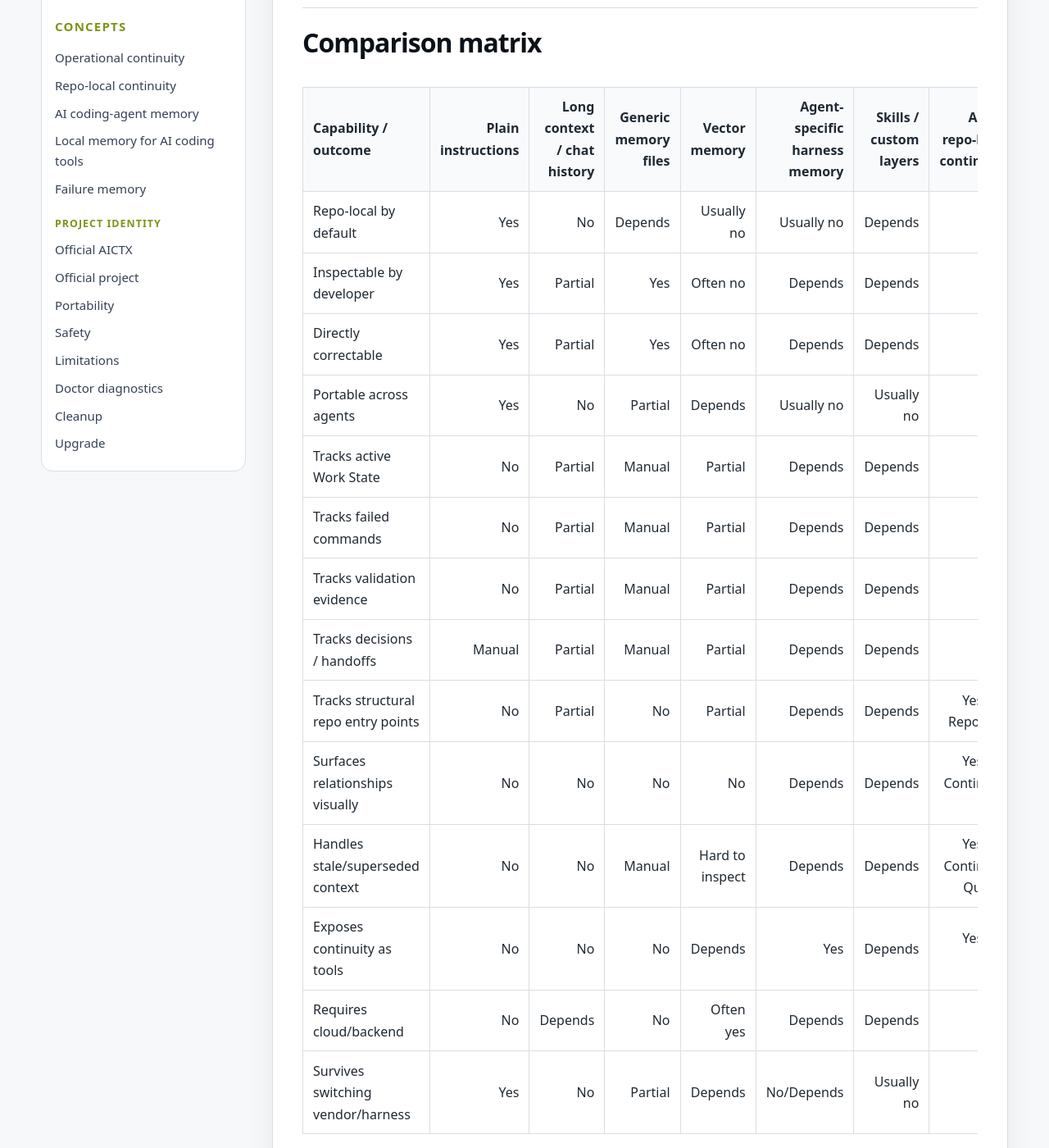
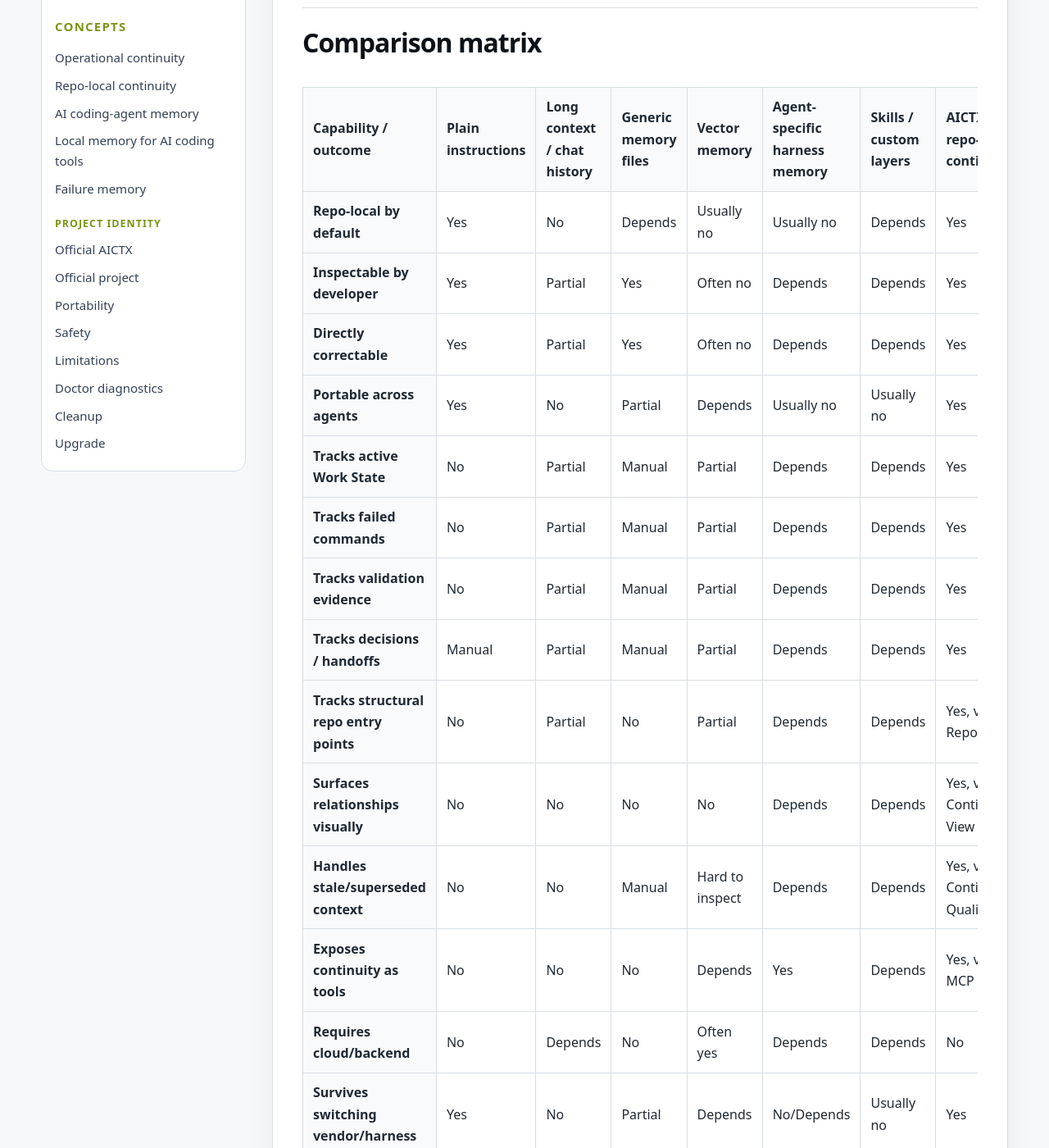
Before and after one commit to oldskultxo/aictx, a Jekyll site: the page built from docs/compare/coding-agent-continuity-approaches.md, in a window 1280 px wide and 1400 px high, scrolled down 1050 px. Shown: the whole window at 82% size. Built offline with Jekyll 4.4.1, drawn with Linux system fonts in a browser that asks for light colours; some of the changed lines change nothing that is shown.

Commit message:
fix table

```diff
--- a/docs/compare/coding-agent-continuity-approaches.md
+++ b/docs/compare/coding-agent-continuity-approaches.md
@@ -29,22 +29,164 @@
 
 ## Comparison matrix
 
-| Capability / outcome | Plain instructions | Long context / chat history | Generic memory files | Vector memory | Agent-specific harness memory | Skills / custom layers | AICTX repo-local continuity |
-|---|---:|---:|---:|---:|---:|---:|---:|
-| Repo-local by default | Yes | No | Depends | Usually no | Usually no | Depends | Yes |
-| Inspectable by developer | Yes | Partial | Yes | Often no | Depends | Depends | Yes |
-| Directly correctable | Yes | Partial | Yes | Often no | Depends | Depends | Yes |
-| Portable across agents | Yes | No | Partial | Depends | Usually no | Usually no | Yes |
-| Tracks active Work State | No | Partial | Manual | Partial | Depends | Depends | Yes |
-| Tracks failed commands | No | Partial | Manual | Partial | Depends | Depends | Yes |
-| Tracks validation evidence | No | Partial | Manual | Partial | Depends | Depends | Yes |
-| Tracks decisions / handoffs | Manual | Partial | Manual | Partial | Depends | Depends | Yes |
-| Tracks structural repo entry points | No | Partial | No | Partial | Depends | Depends | Yes, via RepoMap |
-| Surfaces relationships visually | No | No | No | No | Depends | Depends | Yes, via Continuity View |
-| Handles stale/superseded context | No | No | Manual | Hard to inspect | Depends | Depends | Yes, via Continuity Quality |
-| Exposes continuity as tools | No | No | No | Depends | Yes | Depends | Yes, via MCP |
-| Requires cloud/backend | No | Depends | No | Often yes | Depends | Depends | No |
-| Survives switching vendor/harness | Yes | No | Partial | Depends | No/Depends | Usually no | Yes |
+<div class="continuity-matrix" role="region" aria-label="Coding-agent continuity approach comparison">
+<table class="continuity-matrix-table">
+  <thead>
+    <tr>
+      <th scope="col">Capability / outcome</th>
+      <th scope="col">Plain instructions</th>
+      <th scope="col">Long context / chat history</th>
+      <th scope="col">Generic memory files</th>
+      <th scope="col">Vector memory</th>
+      <th scope="col">Agent-specific harness memory</th>
+      <th scope="col">Skills / custom layers</th>
+      <th scope="col">AICTX repo-local continuity</th>
+    </tr>
+  </thead>
+  <tbody>
+    <tr>
+      <th scope="row">Repo-local by default</th>
+      <td data-label="Plain instructions">Yes</td>
+      <td data-label="Long context / chat history">No</td>
+      <td data-label="Generic memory files">Depends</td>
+      <td data-label="Vector memory">Usually no</td>
+      <td data-label="Agent-specific harness memory">Usually no</td>
+      <td data-label="Skills / custom layers">Depends</td>
+      <td data-label="AICTX repo-local continuity">Yes</td>
+    </tr>
+    <tr>
+      <th scope="row">Inspectable by developer</th>
+      <td data-label="Plain instructions">Yes</td>
+      <td data-label="Long context / chat history">Partial</td>
+      <td data-label="Generic memory files">Yes</td>
+      <td data-label="Vector memory">Often no</td>
+      <td data-label="Agent-specific harness memory">Depends</td>
+      <td data-label="Skills / custom layers">Depends</td>
+      <td data-label="AICTX repo-local continuity">Yes</td>
+    </tr>
+    <tr>
+      <th scope="row">Directly correctable</th>
+      <td data-label="Plain instructions">Yes</td>
+      <td data-label="Long context / chat history">Partial</td>
+      <td data-label="Generic memory files">Yes</td>
+      <td data-label="Vector memory">Often no</td>
+      <td data-label="Agent-specific harness memory">Depends</td>
+      <td data-label="Skills / custom layers">Depends</td>
+      <td data-label="AICTX repo-local continuity">Yes</td>
+    </tr>
+    <tr>
+      <th scope="row">Portable across agents</th>
+      <td data-label="Plain instructions">Yes</td>
+      <td data-label="Long context / chat history">No</td>
+      <td data-label="Generic memory files">Partial</td>
+      <td data-label="Vector memory">Depends</td>
+      <td data-label="Agent-specific harness memory">Usually no</td>
+      <td data-label="Skills / custom layers">Usually no</td>
+      <td data-label="AICTX repo-local continuity">Yes</td>
+    </tr>
+    <tr>
+      <th scope="row">Tracks active Work State</th>
+      <td data-label="Plain instructions">No</td>
+      <td data-label="Long context / chat history">Partial</td>
+      <td data-label="Generic memory files">Manual</td>
+      <td data-label="Vector memory">Partial</td>
+      <td data-label="Agent-specific harness memory">Depends</td>
+      <td data-label="Skills / custom layers">Depends</td>
+      <td data-label="AICTX repo-local continuity">Yes</td>
+    </tr>
+    <tr>
+      <th scope="row">Tracks failed commands</th>
+      <td data-label="Plain instructions">No</td>
+      <td data-label="Long context / chat history">Partial</td>
+      <td data-label="Generic memory files">Manual</td>
+      <td data-label="Vector memory">Partial</td>
+      <td data-label="Agent-specific harness memory">Depends</td>
+      <td data-label="Skills / custom layers">Depends</td>
+      <td data-label="AICTX repo-local continuity">Yes</td>
+    </tr>
+    <tr>
+      <th scope="row">Tracks validation evidence</th>
+      <td data-label="Plain instructions">No</td>
+      <td data-label="Long context / chat history">Partial</td>
+      <td data-label="Generic memory files">Manual</td>
+      <td data-label="Vector memory">Partial</td>
+      <td data-label="Agent-specific harness memory">Depends</td>
+      <td data-label="Skills / custom layers">Depends</td>
+      <td data-label="AICTX repo-local continuity">Yes</td>
+    </tr>
+    <tr>
+      <th scope="row">Tracks decisions / handoffs</th>
+      <td data-label="Plain instructions">Manual</td>
+      <td data-label="Long context / chat history">Partial</td>
+      <td data-label="Generic memory files">Manual</td>
+      <td data-label="Vector memory">Partial</td>
+      <td data-label="Agent-specific harness memory">Depends</td>
+      <td data-label="Skills / custom layers">Depends</td>
+      <td data-label="AICTX repo-local continuity">Yes</td>
+    </tr>
+    <tr>
+      <th scope="row">Tracks structural repo entry points</th>
+      <td data-label="Plain instructions">No</td>
+      <td data-label="Long context / chat history">Partial</td>
+      <td data-label="Generic memory files">No</td>
+      <td data-label="Vector memory">Partial</td>
+      <td data-label="Agent-specific harness memory">Depends</td>
+      <td data-label="Skills / custom layers">Depends</td>
+      <td data-label="AICTX repo-local continuity">Yes, via RepoMap</td>
+    </tr>
+    <tr>
+      <th scope="row">Surfaces relationships visually</th>
+      <td data-label="Plain instructions">No</td>
+      <td data-label="Long context / chat history">No</td>
+      <td data-label="Generic memory files">No</td>
+      <td data-label="Vector memory">No</td>
+      <td data-label="Agent-specific harness memory">Depends</td>
+      <td data-label="Skills / custom layers">Depends</td>
+      <td data-label="AICTX repo-local continuity">Yes, via Continuity View</td>
+    </tr>
+    <tr>
+      <th scope="row">Handles stale/superseded context</th>
+      <td data-label="Plain instructions">No</td>
+      <td data-label="Long context / chat history">No</td>
+      <td data-label="Generic memory files">Manual</td>
+      <td data-label="Vector memory">Hard to inspect</td>
+      <td data-label="Agent-specific harness memory">Depends</td>
+      <td data-label="Skills / custom layers">Depends</td>
+      <td data-label="AICTX repo-local continuity">Yes, via Continuity Quality</td>
+    </tr>
+    <tr>
+      <th scope="row">Exposes continuity as tools</th>
+      <td data-label="Plain instructions">No</td>
+      <td data-label="Long context / chat history">No</td>
+      <td data-label="Generic memory files">No</td>
+      <td data-label="Vector memory">Depends</td>
+      <td data-label="Agent-specific harness memory">Yes</td>
+      <td data-label="Skills / custom layers">Depends</td>
+      <td data-label="AICTX repo-local continuity">Yes, via MCP</td>
+    </tr>
+    <tr>
+      <th scope="row">Requires cloud/backend</th>
+      <td data-label="Plain instructions">No</td>
+      <td data-label="Long context / chat history">Depends</td>
+      <td data-label="Generic memory files">No</td>
+      <td data-label="Vector memory">Often yes</td>
+      <td data-label="Agent-specific harness memory">Depends</td>
+      <td data-label="Skills / custom layers">Depends</td>
+      <td data-label="AICTX repo-local continuity">No</td>
+    </tr>
+    <tr>
+      <th scope="row">Survives switching vendor/harness</th>
+      <td data-label="Plain instructions">Yes</td>
+      <td data-label="Long context / chat history">No</td>
+      <td data-label="Generic memory files">Partial</td>
+      <td data-label="Vector memory">Depends</td>
+      <td data-label="Agent-specific harness memory">No/Depends</td>
+      <td data-label="Skills / custom layers">Usually no</td>
+      <td data-label="AICTX repo-local continuity">Yes</td>
+    </tr>
+  </tbody>
+</table>
+</div>
 
 ## What each approach is good at
 
```
